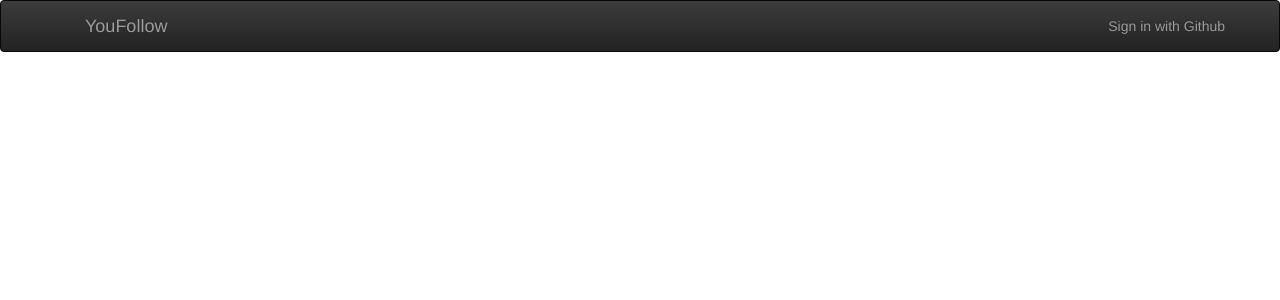
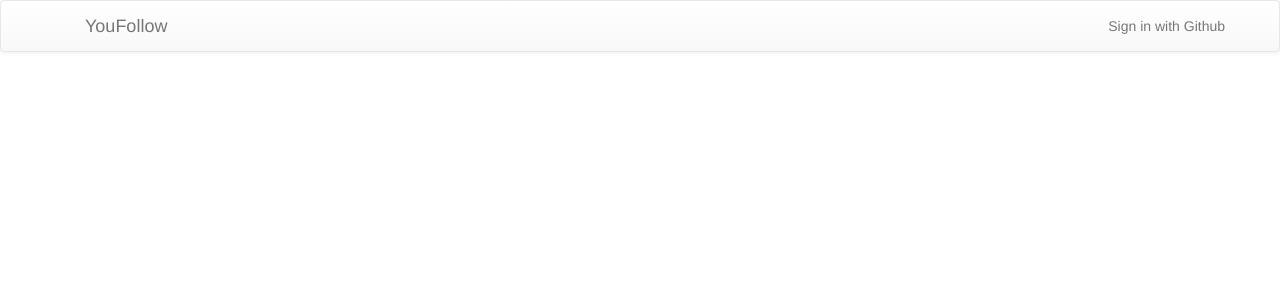
Before and after one commit to evmorov/youfollow, a React (Create React App) app: page / in a window 1280 px wide. Shown: the top 300 px of the page. Built offline with nearby package versions, Linux system fonts and the light colour scheme.

Commit message:
Change navbar color

```diff
--- a/src/components/header.jsx
+++ b/src/components/header.jsx
@@ -22,7 +22,7 @@ class Header extends Component {
     }
 
     return (
-      <Navbar inverse>
+      <Navbar>
         <Grid>
           <Navbar.Header>
             <Navbar.Brand>YouFollow</Navbar.Brand>
```
